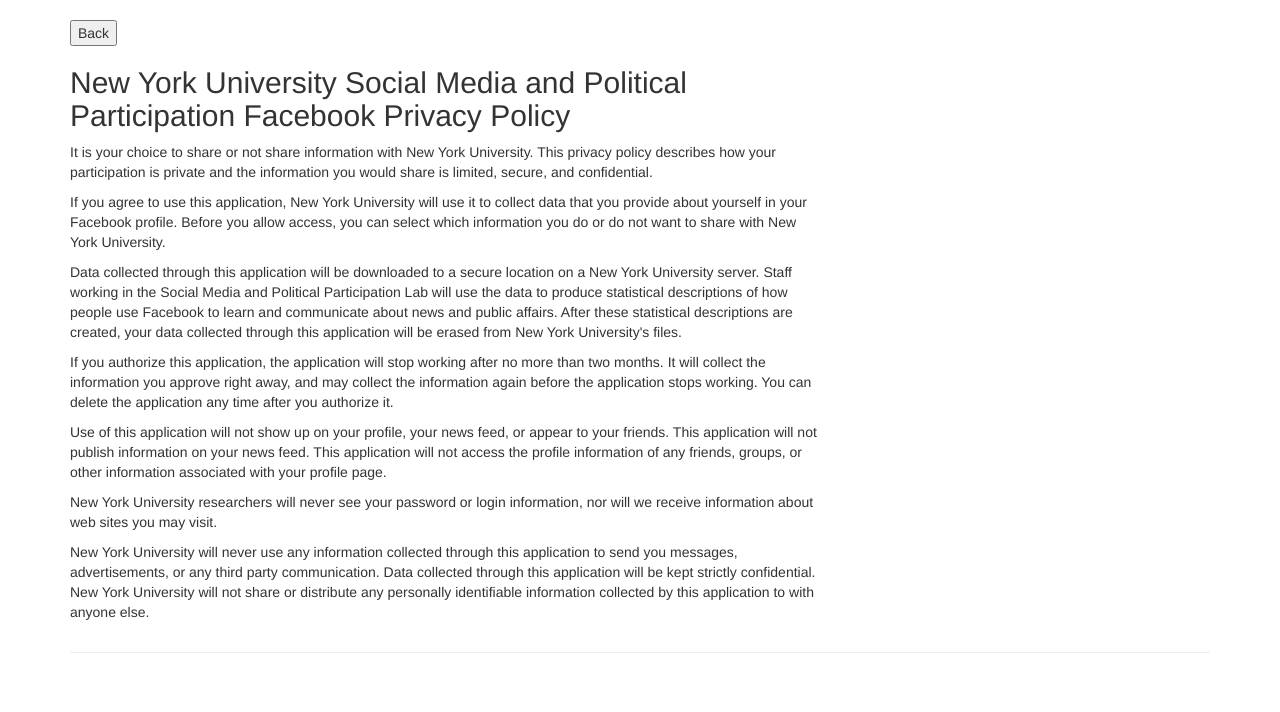
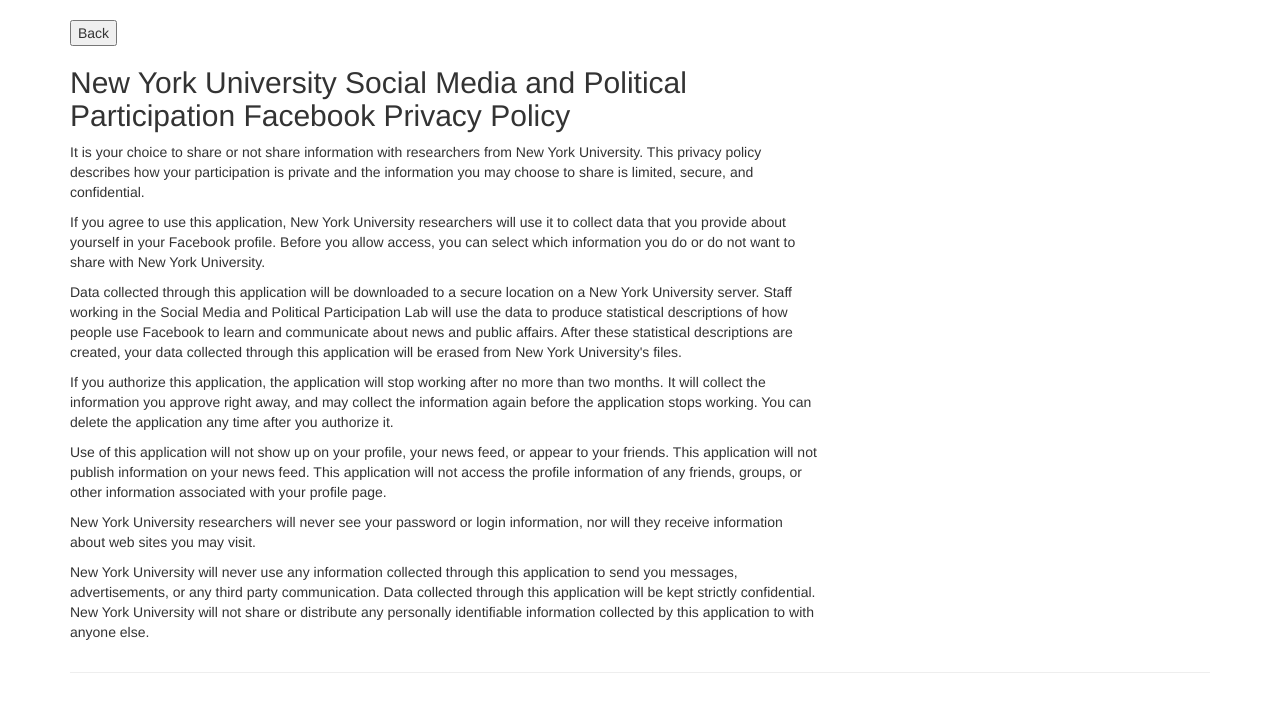
Before and after one commit to trentandraka/smapp-anes-facebook-survey-addon, a Flask app: page /privacy in a window 1280 px wide. Shown: the top 712 px of the page. Run offline with Flask 2, Linux system fonts and the light colour scheme; parts of the project's set-up code (start-up, migrations or seed data) failed here and were passed over; some libraries are stand-ins or nearby versions.

Commit message:
privacy wording

```diff
--- a/smapp_facebook_signon/templates/privacy.html
+++ b/smapp_facebook_signon/templates/privacy.html
@@ -21,9 +21,9 @@
         <div class="col-md-8">
           <h2>New York University Social Media and Political Participation Facebook Privacy Policy</h2>
 
-          <p>It is your choice to share or not share information with New York University. This privacy policy describes how your participation is private and the information you would share is limited, secure, and confidential.</p>
+          <p>It is your choice to share or not share information with researchers from New York University. This privacy policy describes how your participation is private and the information you may choose to share is limited, secure, and confidential.</p>
 
-          <p>If you agree to use this application, New York University will use it to collect data that you provide about yourself in your Facebook profile. Before you allow access, you can select which information you do or do not want to share with New York University.</p>
+          <p>If you agree to use this application, New York University researchers will use it to collect data that you provide about yourself in your Facebook profile. Before you allow access, you can select which information you do or do not want to share with New York University.</p>
 
           <p>Data collected through this application will be downloaded to a secure location on a New York University server. Staff working in the Social Media and Political Participation Lab will use the data to produce statistical descriptions of how people use Facebook to learn and communicate about news and public affairs. After these statistical descriptions are created, your data collected through this application will be erased from New York University's files.</p>
 
@@ -31,7 +31,7 @@
 
           <p>Use of this application will not show up on your profile, your news feed, or appear to your friends. This application will not publish information on your news feed. This application will not access the profile information of any friends, groups, or other information associated with your profile page.</p>
 
-          <p>New York University researchers will never see your password or login information, nor will we receive information about web sites you may visit.</p>
+          <p>New York University researchers will never see your password or login information, nor will they receive information about web sites you may visit.</p>
 
           <p>New York University will never use any information collected through this application to send you messages, advertisements, or any third party communication. Data collected through this application will be kept strictly confidential. New York University will not share or distribute any personally identifiable information collected by this application to with anyone else.</p>
       </div>
```
